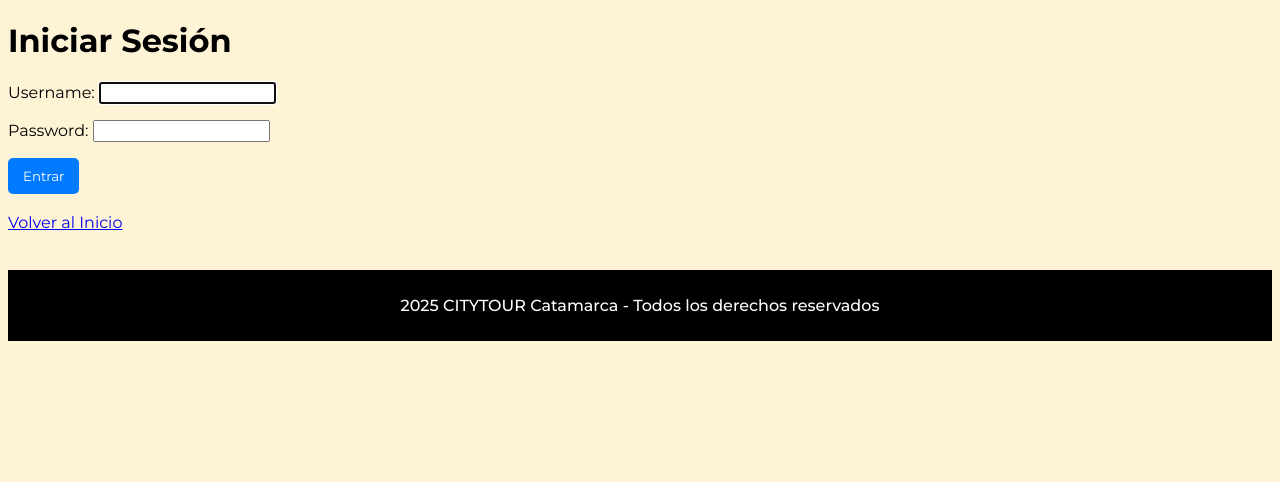
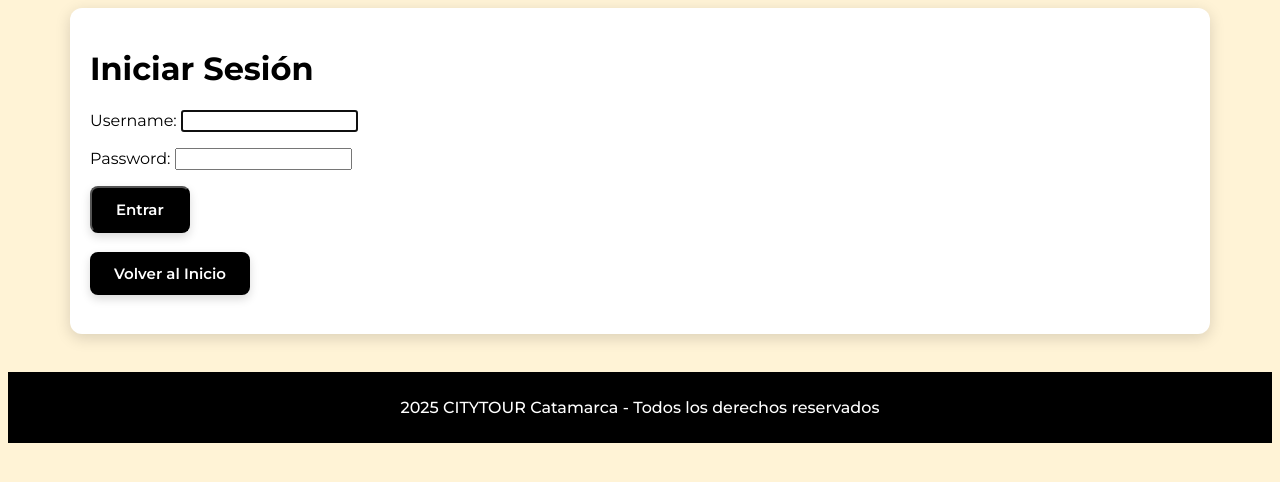
Before and after one commit to fran-paez/city-tour-catamarca, a Django app: page /usuario/login/ in a window 1280 px wide. Shown: the top 482 px of the page. Run offline with Django 5.2, Linux system fonts and the light colour scheme; some web fonts are replaced.

Commit message:
Estilos finales

```diff
--- a/apps/usuario/static/usuario/css/estilos_usuario.css
+++ b/apps/usuario/static/usuario/css/estilos_usuario.css
@@ -25,26 +25,37 @@ table tr:nth-child(odd) { background: #ffffff;}
 table caption{ caption-side: top; font-weight: bold; margin-bottom: 8px; }
 
 /* --- ESTILOS PARA FORMULARIOS --- */
-.form-container {
-    background-color: #fff;
-    padding: 25px;
-    border-radius: 8px;
-    box-shadow: 0 2px 10px rgba(0,0,0,0.1);
+.form-container,.login-container{
+    max-width: 1100px;            /* ancho máximo */
+    margin: 0 auto;            /* centrado horizontal */
+    padding: 20px;
+    background-color: #ffffff;    /* fondo blanco */
+    border-radius: 12px;          /* bordes redondeados */
+    box-shadow: 0 4px 15px rgba(0, 0, 0, 0.15);
 }
 
-.form-container button, .btn-iniciar-sesion {
-    background-color: #007bff;
-    color: white;
-    padding: 10px 15px;
-    border: none;
-    border-radius: 5px;
-    cursor: pointer;
-    transition: background-color 0.3s;
+
+form a,form button{
+    display: inline-block;
+    padding: 12px 24px;
+    background: #000000;
+    color: rgb(255, 255, 255);
+    font-size: 15px;
+    font-weight: 600;
+    text-decoration: none;
+    border-radius: 8px;
+    transition: 0.3s ease-in-out;
+    box-shadow: 0 4px 10px rgba(0,0,0,0.15);
 }
+form a:hover,form button:hover{
+    background:  #f63e02;
+    transform: translateY(-2px);
+    color: #000000;}
 
-.form-container button:hover {
-    background-color: #0056b3;
-}
+
+
+
+
 
 /* --- ESTILOS PARA BOTONES DE ACCIÓN --- */
 table tbody td a{
--- a/apps/usuario/templates/usuario/login.html
+++ b/apps/usuario/templates/usuario/login.html
@@ -15,11 +15,15 @@
             {% csrf_token %}
             {{ form.as_p }}
             <button class="btn-iniciar-sesion" type="submit">Entrar</button>
+            <div class="login-links"></div>
+            <br>
+                <a href="{% url 'index' %}">Volver al Inicio</a>
+            </div>
         </form>
         <br>
-        <div class="login-links">
-            <a href="{% url 'index' %}">Volver al Inicio</a>
-        </div>
+
+
+
     </div>
 </div>
 {% endblock %}
```
